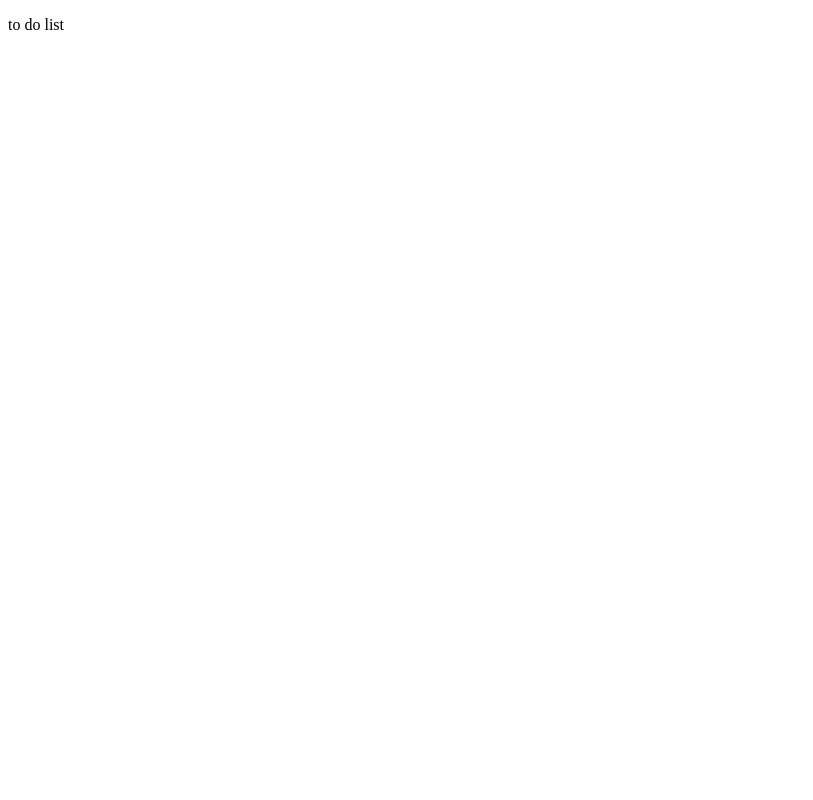
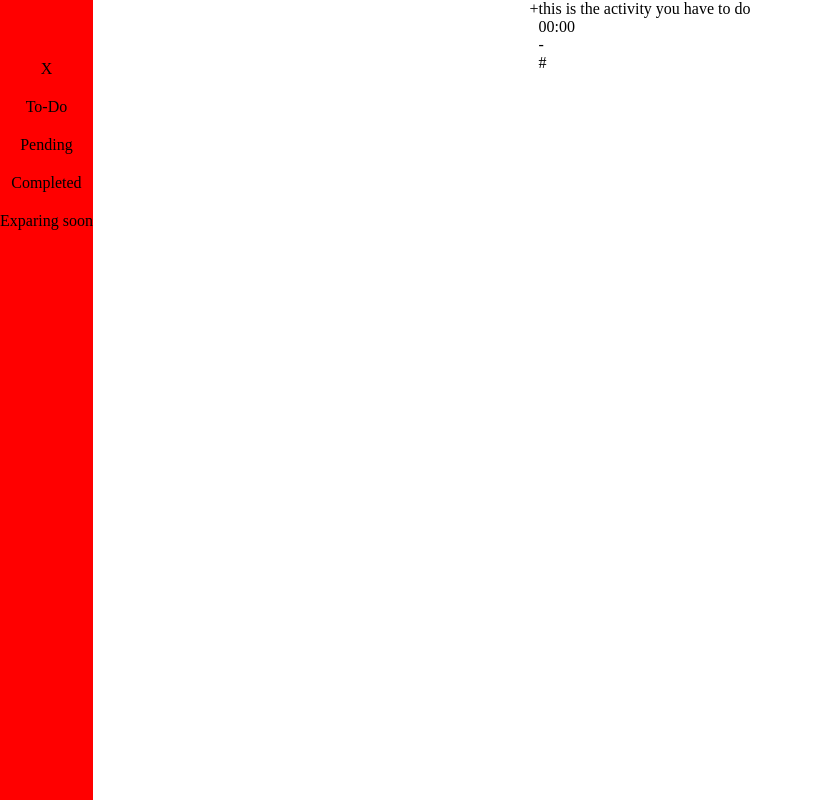
Before and after one commit to rantony23/ToDoListApp, a plain HTML site: page src/index.html in a window 1280 px wide. Shown: the whole page, without its empty margins (0-813 px from the left). Drawn offline with Linux system fonts and the light colour scheme.

Commit message:
html done, css in progress

```diff
--- a/src/index.css
+++ b/src/index.css
@@ -0,0 +1,37 @@
+*{
+    margin: 0;
+    padding: 0;
+    box-sizing: border-box;
+}
+header{
+    width: 100vw;
+    height: 100vh;
+    display: flex;
+    justify-content: center;
+    align-items: start;
+}
+.navbar{
+    display: flex;
+    flex-direction: column;
+    position: fixed;
+    left: 0;
+    height: 100vh;
+    background-color: red;
+    justify-content: start;
+    text-align: center;
+}
+.container-navbar{
+    padding-top: 50px;
+}
+.container-navbar div{
+    padding: 10px 0;
+}
+.categories-container{
+    display: none;
+}
+.body-app{
+    display: flex;
+    justify-content: center;
+    align-content: center;
+    width: 80%;
+}
--- a/src/index.html
+++ b/src/index.html
@@ -3,9 +3,39 @@
 <head>
     <meta charset="UTF-8">
     <meta name="viewport" content="width=device-width, initial-scale=1.0">
-    <title>Document</title>
+    <link rel="stylesheet" href="./index.css">
+    <title> TO DO LIST</title>
 </head>
 <body>
-    <p>to do list</p>
+    <header>
+        <section class="navbar">
+            <div class="container-navbar">
+                <div id="menu">X</div>
+                <div class="elements to-do" id="tareas">
+                    <span>To-Do</span>
+                    <ul class="categories-container">
+                        <li class="categories">work</li>
+                        <li class="categories">study</li>
+                        <li class="categories">home</li>
+                        <li class="categories">social</li>
+                        <li class="categories">personal</li>
+                        <li class="categories">casual</li>
+                    </ul>
+                </div>
+                <div class="elements pending">Pending</div>
+                <div class="elements completed">Completed</div>
+                <div class="elements close">Exparing soon</div>
+            </div>
+        </section>
+        <section class="body-app">
+            <div class="adding-container">+</div>
+            <div class="activity">
+                <p>this is the activity you have to do</p>
+                <div class="time">00:00</div>
+                <div id="erase">-</div>
+                <div id="edit">#</div>
+            </div>
+        </section>
+    </header>
 </body>
 </html>
```
